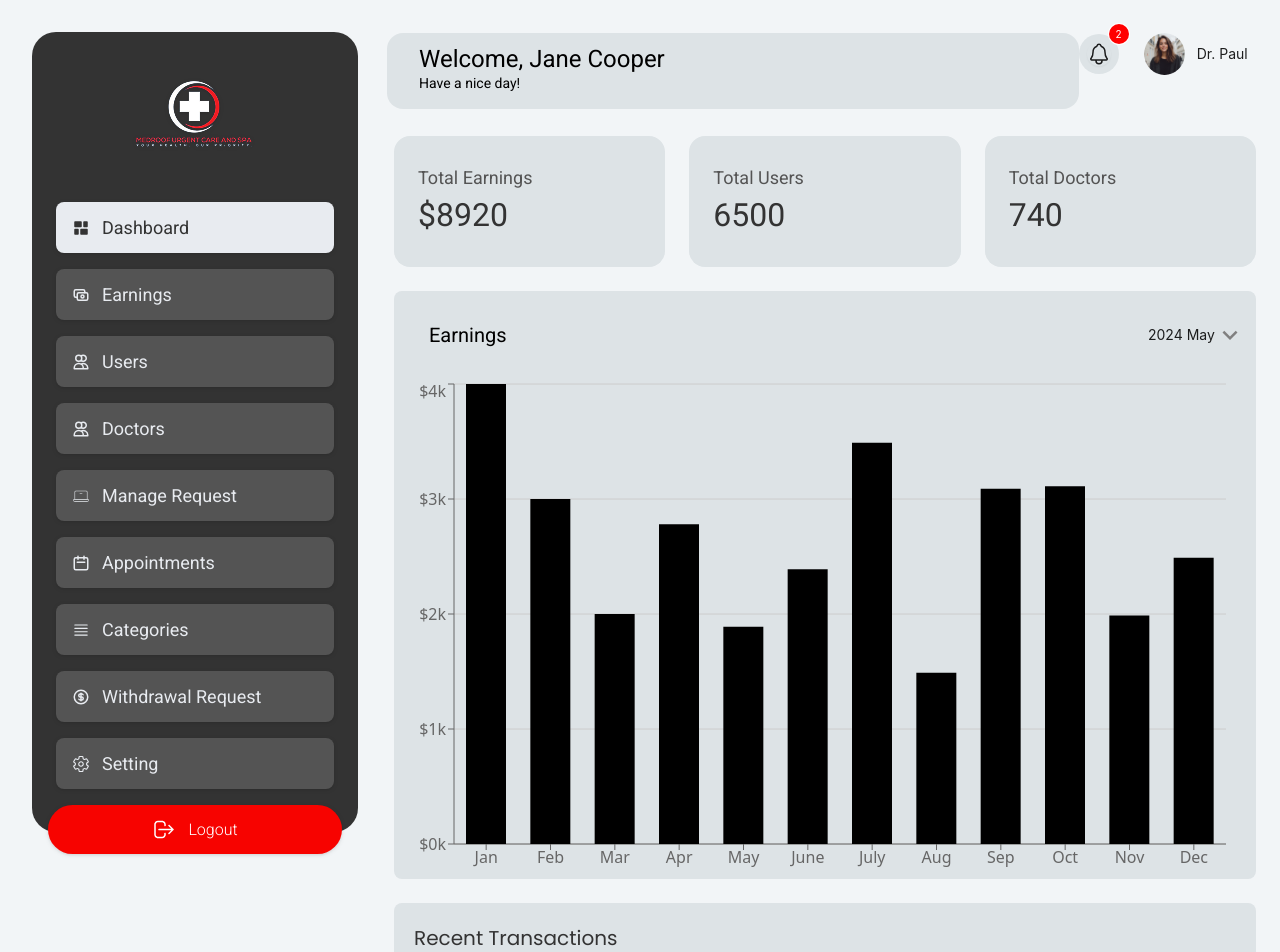
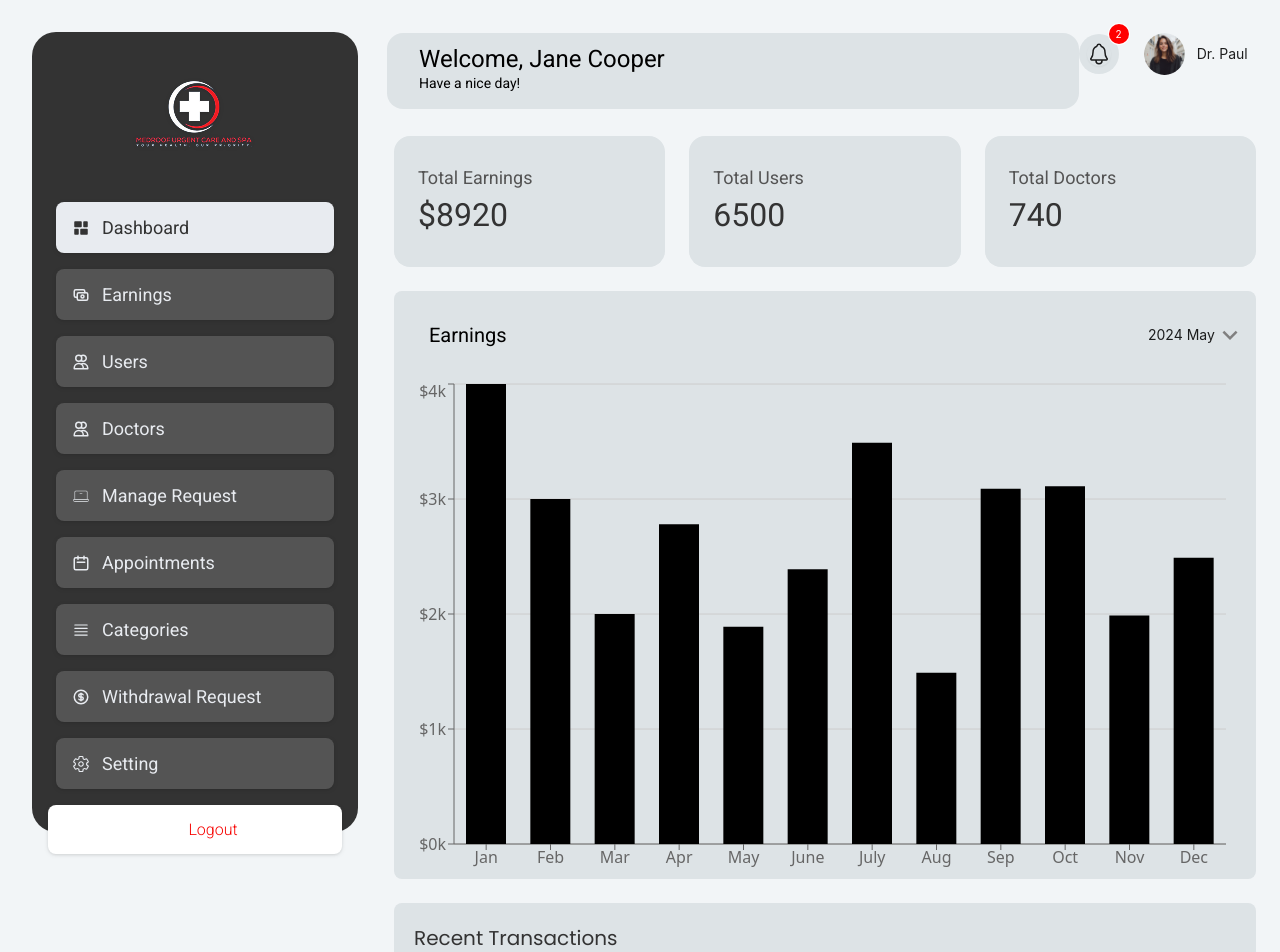
Before and after one commit to Raiyan109/medmeet-dashboard, a React (Vite) app: page / in a window 1280 px wide. Shown: the top 952 px of the page. Built offline with nearby package versions, Linux system fonts and the light colour scheme.

Commit message:
add category button

```diff
--- a/src/layouts/Main/Sidebar.jsx
+++ b/src/layouts/Main/Sidebar.jsx
@@ -135,13 +135,14 @@ const Sidebar = () => {
             )}
           </ul>
         </div>
+        {/* Logout */}
         <div className="p-4 mt-auto  text-center">
           <button
             onClick={handleLogOut}
-            className=" w-full bg-red text-black  font-semibold px-12 py-3 flex items-center justify-center gap-3 text-md outline-none rounded-full"
+            className=" w-full bg-white text-black  font-semibold px-12 py-3 flex items-center justify-center gap-3 text-md outline-none rounded-[8px]"
           >
             <img className="" src={logout} alt="" />
-            <span className="text-white font-light">Logout</span>
+            <span className="text-red font-light">Logout</span>
           </button>
         </div>
       </div>
--- a/src/pages/Main/Categories/Categories.jsx
+++ b/src/pages/Main/Categories/Categories.jsx
@@ -3,10 +3,17 @@ import dentist from '../../../assets/images/cat-dentist.png'
 import eye from '../../../assets/images/cat-eye.png'
 import cardiology from '../../../assets/images/cat-cardiology.png'
 import kidney from '../../../assets/images/cat-kidney.png'
+import { FaPlus } from 'react-icons/fa6'
 
 const Categories = () => {
     return (
         <div>
+            <div className='flex justify-end mb-[16px]'>
+                <button className='w-[200px] h-[56px] bg-[#90A4AE] rounded-[8px] flex items-center justify-center gap-[8px] mr-20'>
+                    <FaPlus size={15} className='text-white' />
+                    <h1 className='text-white font-roboto text-[20px]'>Add Category</h1>
+                </button>
+            </div>
             <div className='grid grid-cols-6 gap-[23px]'>
                 {Array(12).fill(0).map((ar, i) => (
                     <div key={i} className='w-[152px] h-[166px] rounded-[8px] bg-[#DDE3E6] flex flex-col items-center justify-center'>
```
